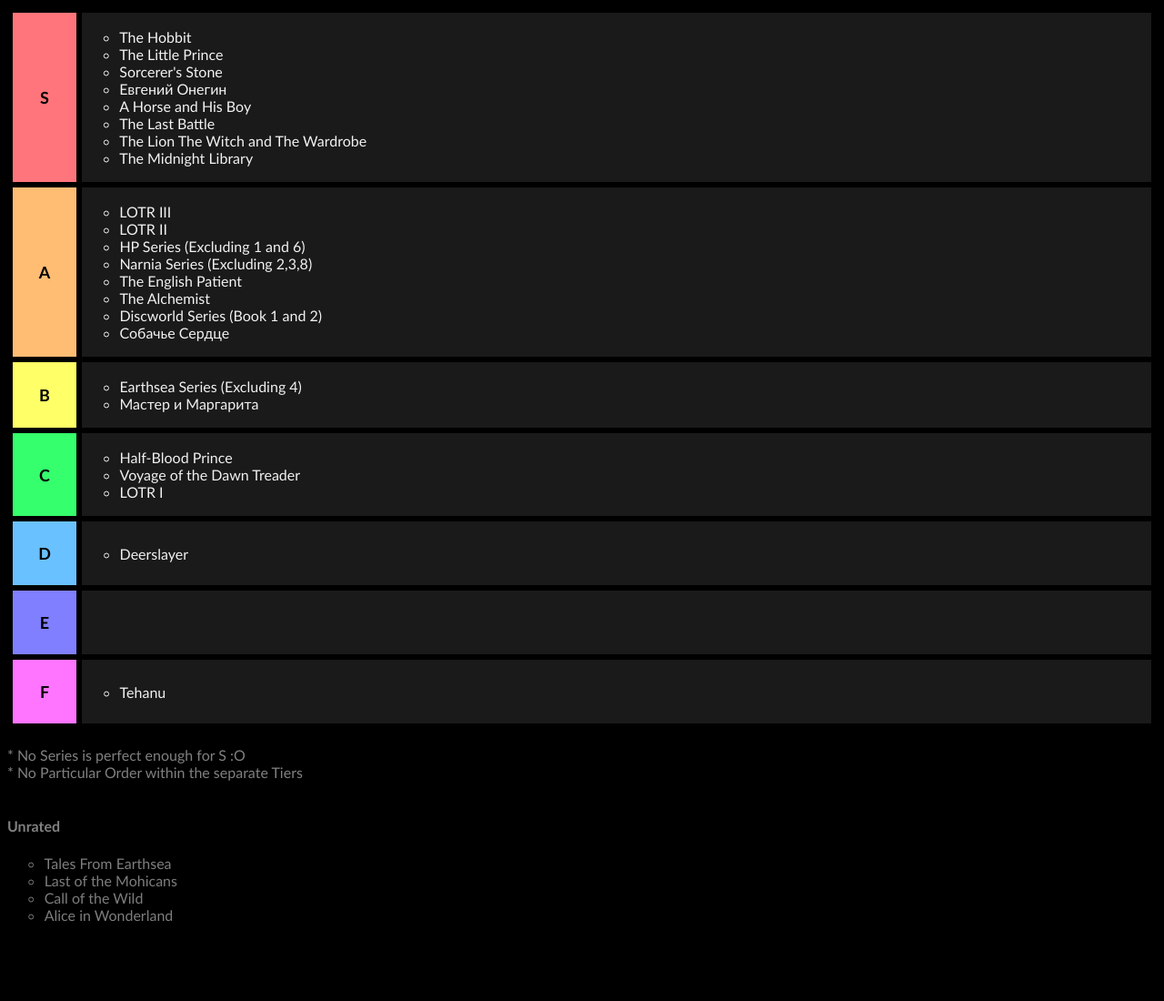
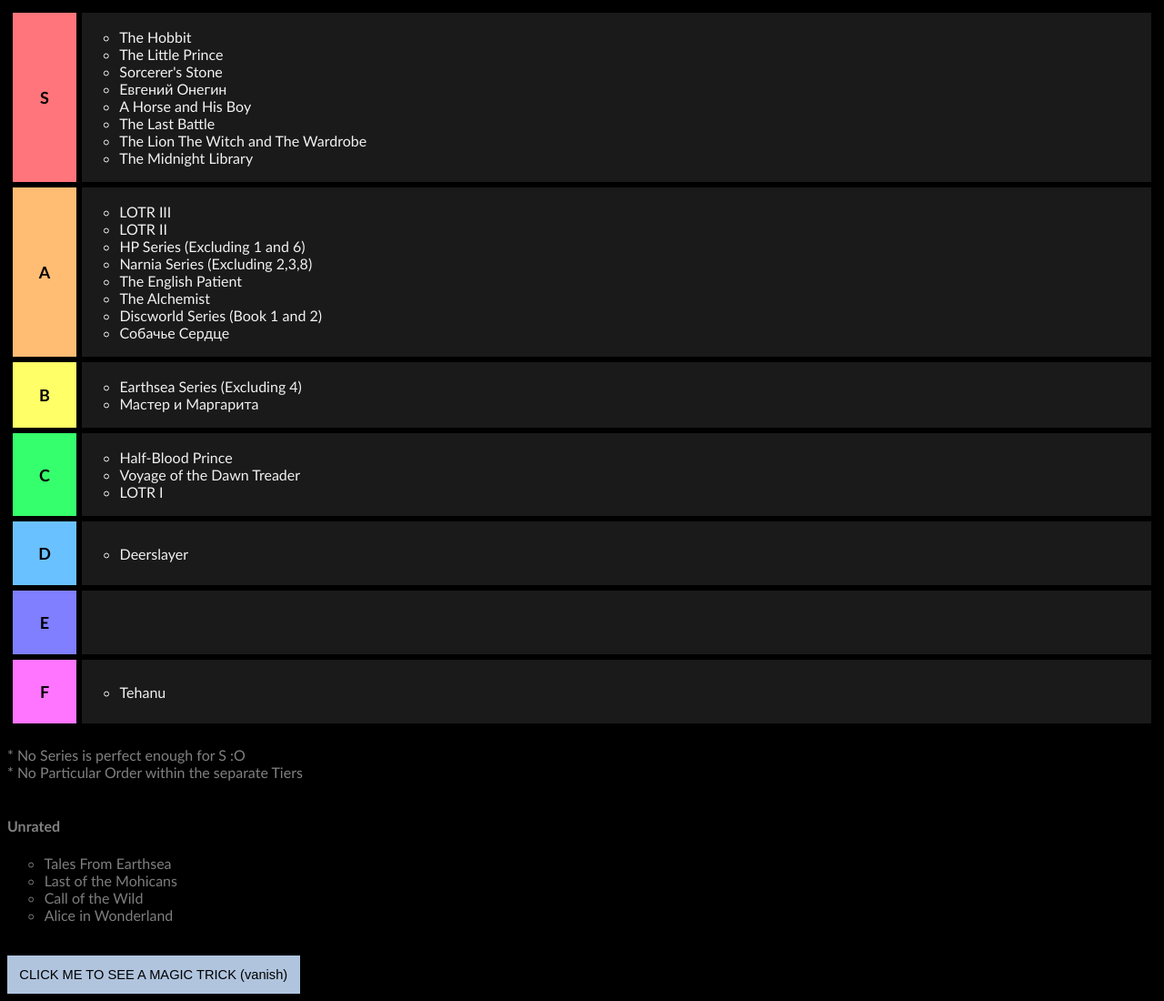
Before and after one commit to ms-luc/ms-luc.github.io, a plain HTML site: page Vignettes/TierList/TierList.html in a window 1280 px wide. Shown: the whole page at 91% size. Before the commit the page ends 1031 px from the top, so only its background shows below. Drawn offline with nearby package versions, Linux system fonts and the light colour scheme.

Commit message:
ninth commit

```diff
--- a/Vignettes/TierList/TierList.html
+++ b/Vignettes/TierList/TierList.html
@@ -85,9 +85,12 @@
         <div id = "unrated" ></div>
     </div>
 
+    <br>
+
+    <button id="vanish" class="vanish" onclick="ToIndex()">CLICK ME TO SEE A MAGIC TRICK (vanish)</button>
+
     <script src="https://cdnjs.cloudflare.com/ajax/libs/animejs/2.0.2/anime.min.js"></script>
     <script type="text/javascript" src="./TierList.js"></script>
-
 
 </body>
 
--- a/Vignettes/TierList/TierList.js
+++ b/Vignettes/TierList/TierList.js
@@ -207,3 +207,8 @@
     duration: 7000,
     delay: (el, i) => 500 + 30 * i
   })
+
+
+function ToIndex(){
+    window.location.replace("../../Index.html")
+}
--- a/Vignettes/TierList/TierListStyle.css
+++ b/Vignettes/TierList/TierListStyle.css
@@ -74,3 +74,10 @@
 ul li::before {
     color: gray;
 }
+
+.vanish{
+    font-size: 11pt;
+    background-color: lightsteelblue;
+    padding: 10pt;
+    border: none;
+}
```
